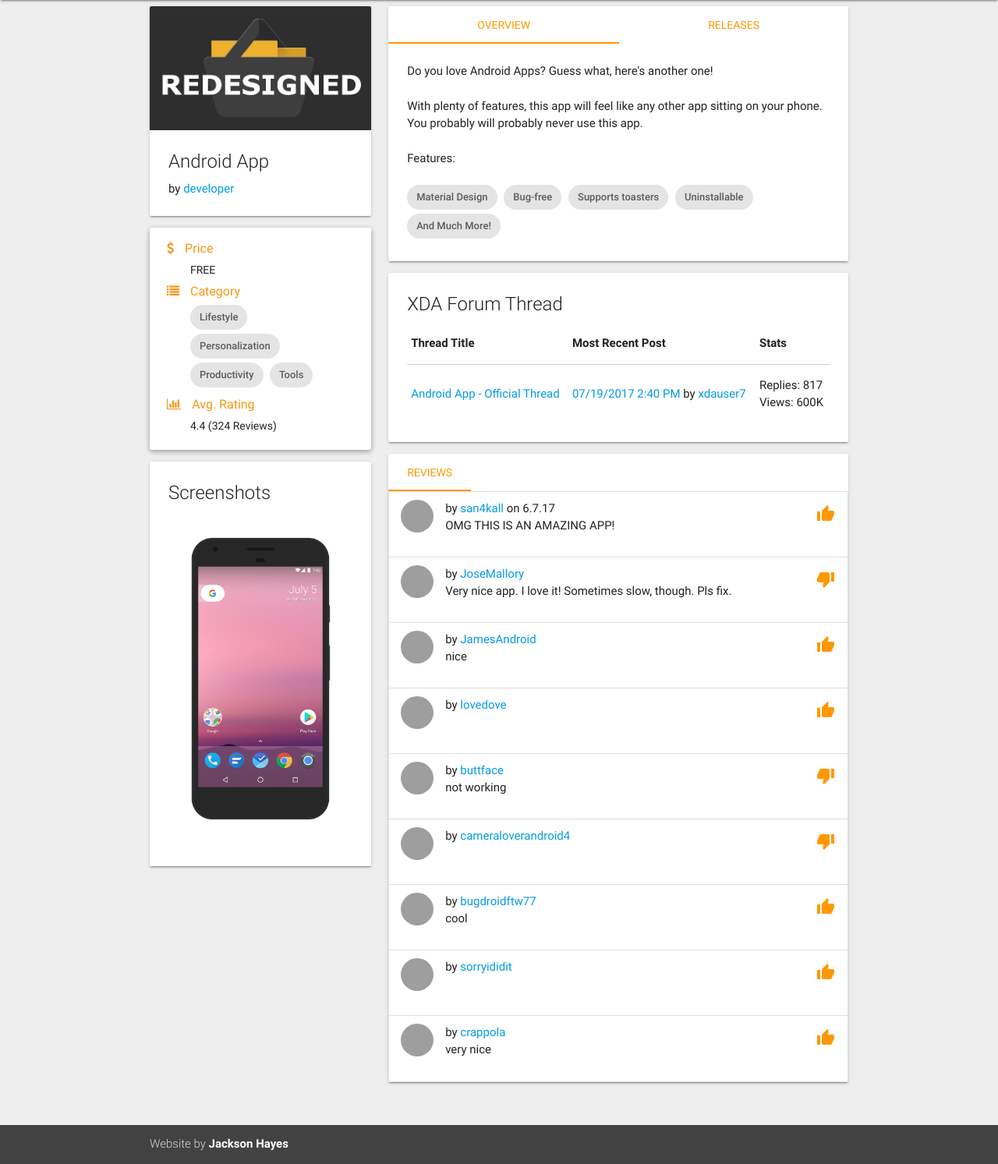
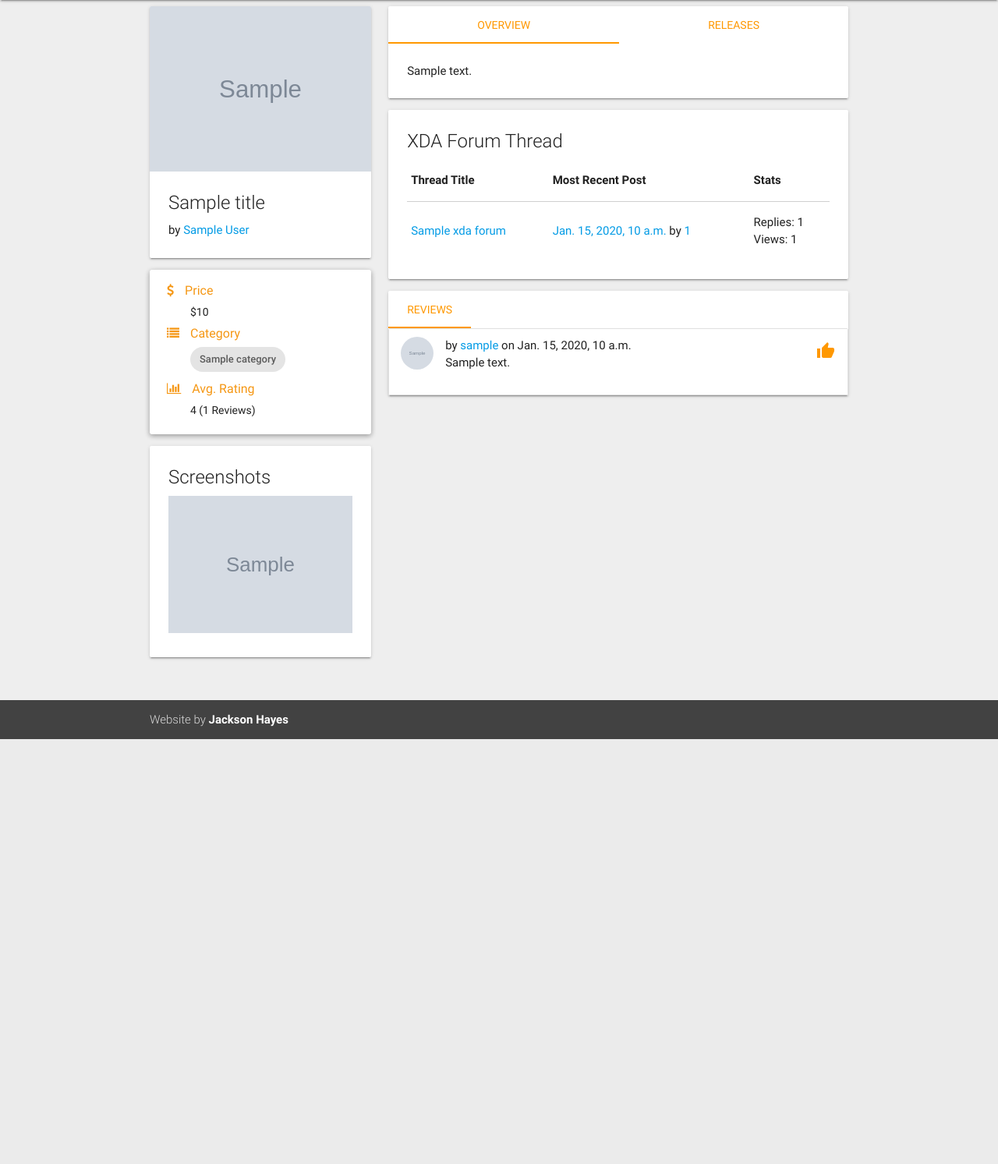
Before and after one commit to xda/XDA-Labs-Store-UI, a Django app: template store/templates/xda.html in a window 1280 px wide. Shown: the part 64-1557 px from the top of the page at 78% size. After the commit the page ends 1012 px from the top, so only its background shows below. Run offline with Django 3.2, Linux system fonts and the light colour scheme; the template is opened without the code that fills it: most values are stand-ins (such as "Sample title", 1, 10 or a date in 2020); grey boxes marked "Sample" are stand-in pictures; some libraries are stand-ins or nearby versions; some web fonts are replaced; grey boxes are pictures that could not be loaded.

Commit message:
Initial template variables and logic

```diff
--- a/store/templates/xda.html
+++ b/store/templates/xda.html
@@ -138,10 +138,10 @@
         <div class="col m12 l4">
           <div class="card">
             <div class="card-image">
-              <img src="https://jacksonhayes.me/images/labsredesign.jpg" />
+              <img src="{{ banner_square_url }}" />
             </div>
-            <div class="card-content"> <span class="card-title">Android App</span>
-              <p>by <a>developer</a></p>
+            <div class="card-content"> <span class="card-title">{{ title }}</span>
+              <p>by <a>{{ dev.display_name }}</a></p>
             </div>
           </div>
 
@@ -149,22 +149,21 @@
             <section class="tab">
               <div class="title"><i class="fa fa-usd"></i> Price</div>
               <div class="content">
-                FREE
+                {% if price == 0.0 %}FREE{% else %}${{ price }}{% endif %}
               </div>
             </section>
             <section class="tab">
               <div class="title"><i class="fa fa-list"></i> Category</div>
               <div class="content">
-                <div class="chip">Lifestyle</div>
-                <div class="chip"> Personalization</div>
-                <div class="chip">Productivity</div>
-                <div class="chip">Tools</div>
+                {% for category in category_names %}
+                <div class="chip">{{ category }}</div>
+                {% endfor %}
               </div>
             </section>
             <section class="tab">
               <div class="title"><i class="fa fa-bar-chart"></i> Avg. Rating</div>
               <div class="content">
-                4.4 (324 Reviews)
+                {{ avg_rating }} ({{ total_ratings }} Reviews)
               </div>
             </section>
 
@@ -179,10 +178,9 @@
                 <a class="carousel-item" href="#two!"><img src="images/shortcuts.jpg"></a>
                 <a class="carousel-item" href="#three!"><img src="images/settings.jpg"></a>
               </div>-->
-              <div id="img1" class=""><img class="responsive-img" src="/static/images/mainImage.jpg"></div>
-              <div id="img2" class="hide"><img class="responsive-img" src="/static/images/shortcuts.jpg"></div>
-              <div id="img3" class="hide"><img class="responsive-img" src="/static/images/settings.jpg"></div>
-
+              {% for item in screenshots %}
+              <div id="img{{ forloop.counter }}" class="{% if forloop.counter > 1 %}hide{% endif %}"><img class="responsive-img" src="{{ item.thumbnail.url }}"></div>
+              {% endfor %}
 
             </div>
 
@@ -202,28 +200,20 @@
             </div>
             <div class="card-content">
               <div id="test1" class="active">
-                <p>Do you love Android Apps? Guess what, here's another one!
-
-                </p><br>
-
-                <p>With plenty of features, this app will feel like any other app sitting on your phone. You probably will probably never use this app.</p>
-                <br>
-                <p>Features:</p>
-                <br>
-<div class="chip">Material Design</div>
-                  <div class="chip">Bug-free</div>
-                  <div class="chip">Supports toasters</div>
-                  <div class="chip">Uninstallable</div>
-                  <div class="chip">And Much More!</div>
-
-
+                <p>
+                  {{ description | safe }}
+                </p>
               </div>
 
               <div id="test3" style="display: none;">
+                {% for build in builds %}
                 <div class="valign-wrapper">
-                  <p class="valign-wrapper"><b>Version 1 </b> <br><div class="chip" style="margin-left: 5px">Stable</div></p></div>
-                  <p>Initial release!</p>
-                  <a class="waves-effect waves-light btn z-depth-0" style="background-color: #ff9800; margin-top: 10px;">DOWNLOAD</a>
+                  <p class="valign-wrapper">
+                  <b>Version {{ build.version_name }} </b> <br><div class="chip" style="margin-left: 5px">{{ build.type }}</div>
+                </div>
+                <p>{{ build.changelog|safe }}</p>
+                <a href="https://labs.xda-developers.com/store/app/download/{{ package_name }}/{{ build.build_id }}" class="waves-effect waves-light btn z-depth-0" style="background-color: #ff9800; margin-top: 10px; {% if forloop.last %}{% else %} margin-bottom: 40px;{% endif %}">DOWNLOAD</a>
+                {% endfor %}
 
               </div>
             </div>
@@ -243,11 +233,11 @@
 
                 <tbody>
                   <tr>
-                    <td><a class="xda-thread-title" target="_blank">Android App - Official Thread</a></td>
-                    <td><a id="last_post" target="_blank">07/19/2017 2:40 PM</a> by <a id="last_poster" target="_blank" >xdauser7</a></td>
+                    <td><a class="xda-thread-title" target="_blank">{{ xda_forum.title }}</a></td>
+                    <td><a id="last_post" target="_blank">{{ xda_forum.last_post_date }}</a> by <a id="last_poster" href="https://forum.xda-developers.com/member.php?u={{ xda_forum.last_post_userid }}" target="_blank" >{{ xda_forum.last_post_userid }}</a></td>
                     <td>
-                      <p>Replies: 817</p>
-                      <p>Views: 600K</p>
+                      <p>Replies: {{ xda_forum.replies_count }}</p>
+                      <p>Views: {{ xda_forum.views_count }}</p>
                     </td>
                   </tr>
                 </tbody>
@@ -265,61 +255,16 @@
             <div class="card-content" style="padding: 0px;">
               <div id="test2" class="active">
                 <ul class="collection" style="margin-top: 0px;">
+                  {% for rating in ratings %}
                   <li class="collection-item avatar">
-                    <img src="https://randomuser.me/api/portraits/women/5.jpg" alt="" class="circle">
+                    <img src="{% if rating.avatar_url == '' %}/static/images/no_avatar.png{% else %}{{ rating.avatar_url }}{% endif %}" alt="" class="circle">
 
-                    <p>by <a>san4kall </a>on 6.7.17<br> OMG THIS IS AN AMAZING APP!
+                    <p>by <a href="https://forum.xda-developers.com/member.php?u={{ rating.userid }}">{{ rating.username }} </a>on {{ rating.date }}<br> {{ rating.review }}
                     </p>
-<a href="#!" class="secondary-content"><i class="material-icons orange-text">thumb_up</i></a>   </a>
+<a href="#!" class="secondary-content"><i class="material-icons orange-text">{% if rating.score > 2.5 %}thumb_up{% else %}thumb_down{% endif %}</i></a>
                   </li>
-                  <li class="collection-item avatar">
-                    <img src="https://randomuser.me/api/portraits/men/12.jpg" alt="" class="circle">
-
-                    <p>by <a>JoseMallory </a> <br> Very nice app. I love it! Sometimes slow, though. Pls fix.
-                    </p>
-<a href="#!" class="secondary-content"><i class="material-icons orange-text">thumb_down</i></a>                    </li>
-                  <li class="collection-item avatar">
-                    <img src="https://randomuser.me/api/portraits/men/33.jpg" alt="" class="circle">
-
-                    <p>by <a>JamesAndroid </a> <br> nice
-                    </p>
-<a href="#!" class="secondary-content"><i class="material-icons orange-text">thumb_up</i></a>                     </li>
-                  <li class="collection-item avatar">
-                    <img src="https://randomuser.me/api/portraits/women/14.jpg" alt="" class="circle">
-
-                    <p>by <a>lovedove </a> <br>
-                    </p>
-<a href="#!" class="secondary-content"><i class="material-icons orange-text">thumb_up</i></a>                    </li>
-                  <li class="collection-item avatar">
-                    <img src="https://randomuser.me/api/portraits/men/34.jpg" alt="" class="circle">
-                    <p>by <a>buttface </a> <br> not working
-                    </p>
-<a href="#!" class="secondary-content"><i class="material-icons orange-text">thumb_down</i></a>                     </li>
-                  <li class="collection-item avatar">
-                    <img src="https://randomuser.me/api/portraits/women/18.jpg" alt="" class="circle">
-
-                    <p>by <a>cameraloverandroid4 </a> <br>
-                    </p>
-<a href="#!" class="secondary-content"><i class="material-icons orange-text">thumb_down</i></a>                     </li>
-                  <li class="collection-item avatar">
-                    <img src="https://randomuser.me/api/portraits/women/43.jpg" alt="" class="circle">
-                    <p>by <a>bugdroidftw77 </a> <br> cool
-                    </p>
-<a href="#!" class="secondary-content"><i class="material-icons orange-text">thumb_up</i></a>                     </li>
-                  <li class="collection-item avatar">
-                    <img src="https://randomuser.me/api/portraits/men/84.jpg" alt="" class="circle">
-
-                    <p>by <a>sorryididit </a> <br>
-                    </p>
-<a href="#!" class="secondary-content"><i class="material-icons orange-text">thumb_up</i></a>                     </li>
-                  <li class="collection-item avatar">
-                    <img src="https://randomuser.me/api/portraits/women/3.jpg" alt="" class="circle">
-                    <p>by <a>crappola </a> <br> very nice
-                    </p>
-<a href="#!" class="secondary-content"><i class="material-icons orange-text">thumb_up</i></a>                  </li>
+                  {% endfor %}
                 </ul>
-
-
 
               </div>
             </div>
```
Also changed, not shown: store/static/images/no_avatar.png (added).
